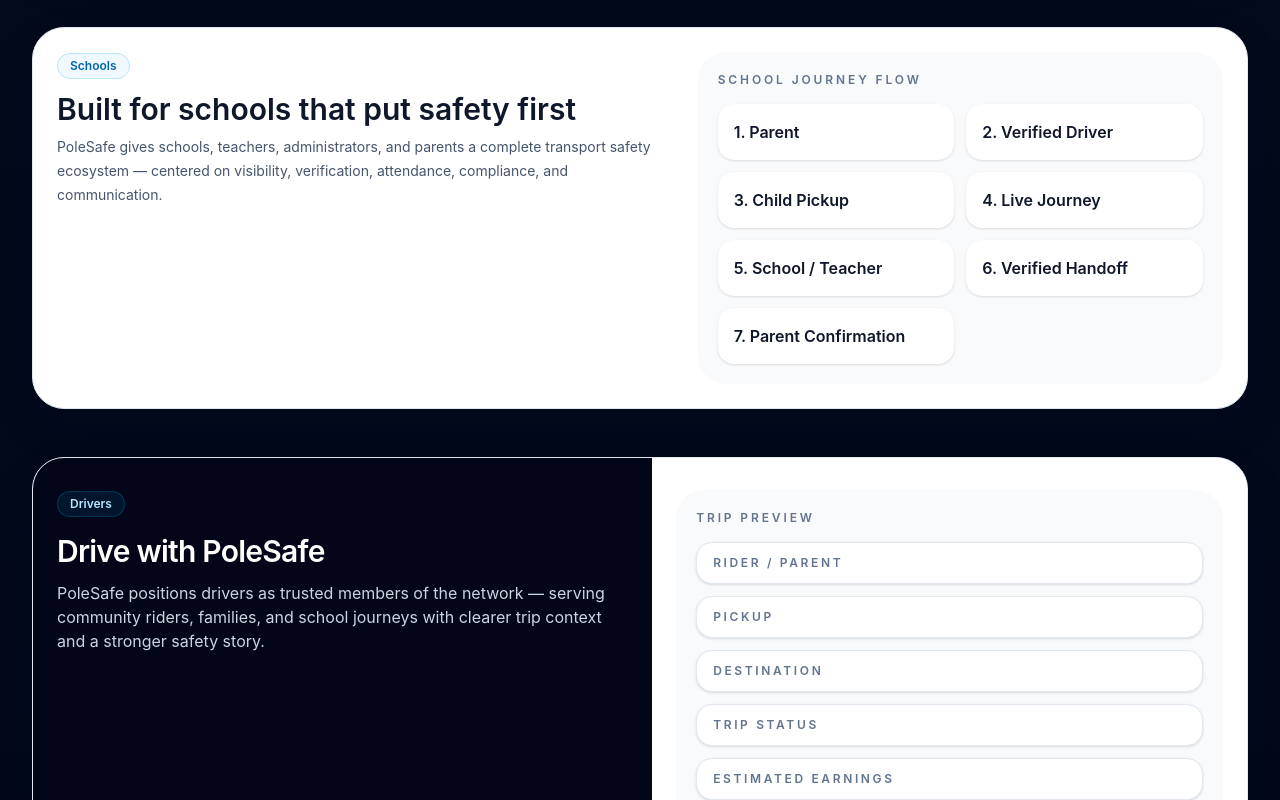
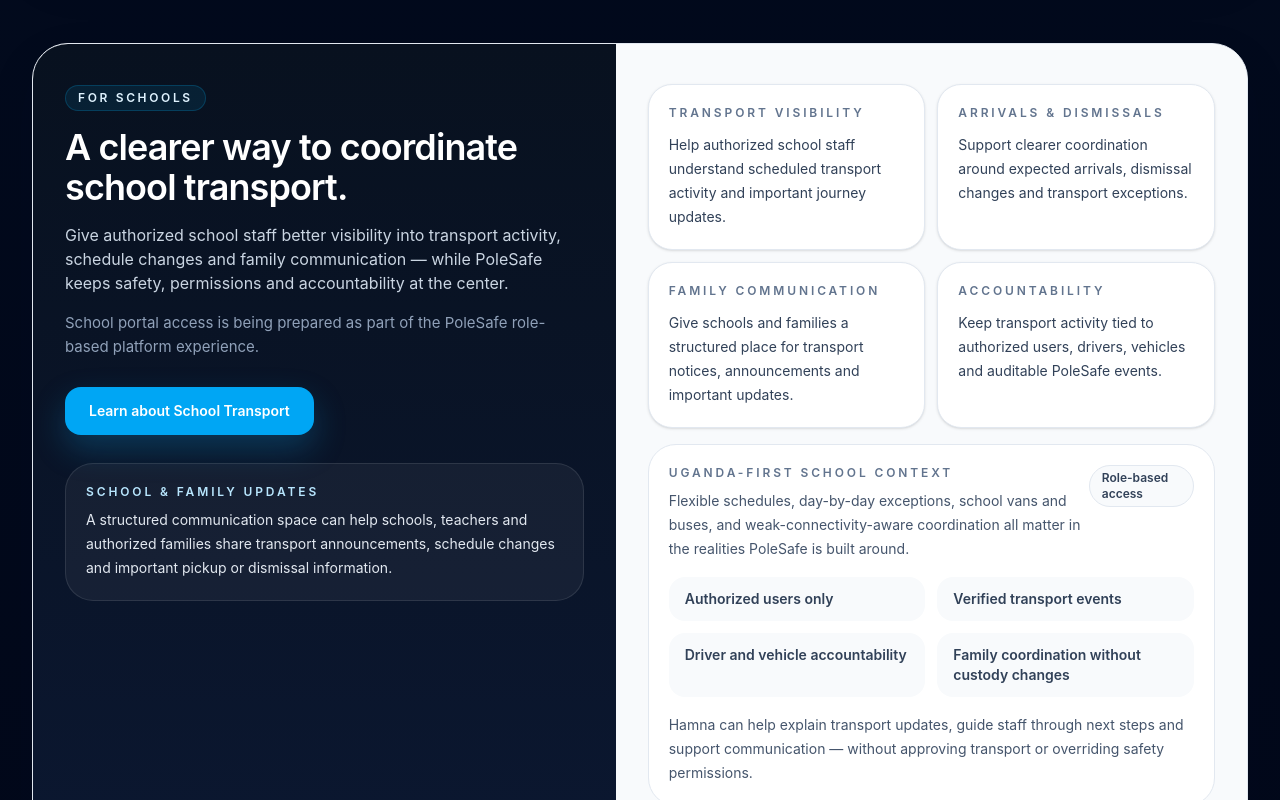
Before and after one commit to hassankavuma-prog/polesafe, a Next.js app: page / in a window 1280 px wide. Shown: the part 3000-3800 px from the top of the page. Built offline with nearby package versions, Linux system fonts and the light colour scheme.

Commit message:
feat: refine premium Schools section

```diff
--- a/app/page.tsx
+++ b/app/page.tsx
@@ -142,23 +142,65 @@ function CommunityRidesSection() {
 }
 
 function SchoolsSection() {
+  const valueCards = [
+    {
+      title: 'Transport visibility',
+      body: 'Help authorized school staff understand scheduled transport activity and important journey updates.',
+    },
+    {
+      title: 'Arrivals & dismissals',
+      body: 'Support clearer coordination around expected arrivals, dismissal changes and transport exceptions.',
+    },
+    {
+      title: 'Family communication',
+      body: 'Give schools and families a structured place for transport notices, announcements and important updates.',
+    },
+    {
+      title: 'Accountability',
+      body: 'Keep transport activity tied to authorized users, drivers, vehicles and auditable PoleSafe events.',
+    },
+  ];
+
   return (
-    <section id="schools" className="mx-auto max-w-7xl px-4 py-6 sm:px-6 lg:px-8">
-      <div className="rounded-[2rem] border border-slate-200 bg-white p-5 shadow-[0_18px_50px_rgba(15,23,42,0.08)] sm:p-6">
-        <div className="grid gap-6 lg:grid-cols-[1.08fr_0.92fr] lg:items-start">
-          <div>
-            <div className="inline-flex items-center gap-2 rounded-full border border-sky-200 bg-sky-50 px-3 py-1 text-xs font-semibold text-sky-700">Schools</div>
-            <h2 className="mt-3 text-2xl font-semibold text-slate-900 sm:text-3xl">Built for schools that put safety first</h2>
-            <p className="mt-2 max-w-2xl text-sm leading-6 text-slate-600">PoleSafe gives schools, teachers, administrators, and parents a complete transport safety ecosystem — centered on visibility, verification, attendance, compliance, and communication.</p>
+    <section id="schools" className="mx-auto max-w-7xl px-4 py-8 sm:px-6 lg:px-8 lg:py-10">
+      <div className="overflow-hidden rounded-[2.25rem] border border-slate-200 bg-white shadow-[0_18px_50px_rgba(15,23,42,0.08)]">
+        <div className="grid gap-0 lg:grid-cols-[0.96fr_1.04fr]">
+          <div className="bg-[linear-gradient(180deg,#08111f_0%,#0b1730_100%)] px-5 py-6 text-white sm:px-6 sm:py-8 lg:px-8 lg:py-10">
+            <div className="inline-flex items-center rounded-full border border-sky-400/20 bg-sky-500/10 px-3 py-1 text-xs font-semibold uppercase tracking-[0.22em] text-sky-100">For Schools</div>
+            <h2 className="mt-4 max-w-2xl text-3xl font-semibold tracking-tight text-white sm:text-4xl">A clearer way to coordinate school transport.</h2>
+            <p className="mt-4 max-w-2xl text-sm leading-6 text-slate-300 sm:text-base">Give authorized school staff better visibility into transport activity, schedule changes and family communication — while PoleSafe keeps safety, permissions and accountability at the center.</p>
+            <p className="mt-4 max-w-2xl text-sm leading-6 text-slate-400 sm:text-[15px]">School portal access is being prepared as part of the PoleSafe role-based platform experience.</p>
+            <div className="mt-7 flex flex-col gap-3 sm:flex-row">
+              <Link href="#booking" className="inline-flex items-center justify-center rounded-2xl bg-sky-500 px-6 py-3.5 text-sm font-semibold text-white shadow-[0_14px_32px_rgba(14,165,233,0.25)] transition hover:bg-sky-400">Learn about School Transport</Link>
+            </div>
+            <div className="mt-7 rounded-[1.75rem] border border-white/10 bg-white/5 p-4 sm:p-5">
+              <div className="text-xs font-semibold uppercase tracking-[0.24em] text-sky-200">School & Family Updates</div>
+              <p className="mt-2 text-sm leading-6 text-slate-200">A structured communication space can help schools, teachers and authorized families share transport announcements, schedule changes and important pickup or dismissal information.</p>
+            </div>
           </div>
-          <div className="rounded-[1.75rem] bg-slate-50 p-4 sm:p-5">
-            <div className="text-xs font-semibold uppercase tracking-[0.24em] text-slate-500">School journey flow</div>
-            <div className="mt-4 grid gap-3 sm:grid-cols-2">
-              {['Parent', 'Verified Driver', 'Child Pickup', 'Live Journey', 'School / Teacher', 'Verified Handoff', 'Parent Confirmation'].map((item, index) => (
-                <div key={item} className="rounded-2xl bg-white p-4 shadow-sm">
-                  <div className="font-semibold text-slate-900">{index + 1}. {item}</div>
+          <div className="bg-slate-50 px-5 py-6 sm:px-6 sm:py-8 lg:px-8 lg:py-10">
+            <div className="grid gap-3 sm:grid-cols-2">
+              {valueCards.map((item) => (
+                <article key={item.title} className="rounded-[1.5rem] border border-slate-200 bg-white p-4 shadow-sm sm:p-5">
+                  <div className="text-xs font-semibold uppercase tracking-[0.24em] text-slate-500">{item.title}</div>
+                  <p className="mt-3 text-sm leading-6 text-slate-700">{item.body}</p>
+                </article>
+              ))}
+            </div>
+            <div className="mt-4 rounded-[1.75rem] border border-slate-200 bg-white p-4 sm:p-5">
+              <div className="flex flex-col gap-2 sm:flex-row sm:items-start sm:justify-between">
+                <div>
+                  <div className="text-xs font-semibold uppercase tracking-[0.24em] text-slate-500">Uganda-first school context</div>
+                  <p className="mt-2 max-w-xl text-sm leading-6 text-slate-600">Flexible schedules, day-by-day exceptions, school vans and buses, and weak-connectivity-aware coordination all matter in the realities PoleSafe is built around.</p>
                 </div>
-              ))}
+                <div className="rounded-full border border-slate-200 bg-slate-50 px-3 py-1 text-xs font-semibold text-slate-700">Role-based access</div>
+              </div>
+              <div className="mt-4 grid gap-3 sm:grid-cols-2">
+                {['Authorized users only', 'Verified transport events', 'Driver and vehicle accountability', 'Family coordination without custody changes'].map((item) => (
+                  <div key={item} className="rounded-2xl bg-slate-50 px-4 py-3 text-sm font-semibold text-slate-700">{item}</div>
+                ))}
+              </div>
+              <p className="mt-4 text-sm leading-6 text-slate-600">Hamna can help explain transport updates, guide staff through next steps and support communication — without approving transport or overriding safety permissions.</p>
             </div>
           </div>
         </div>
```
